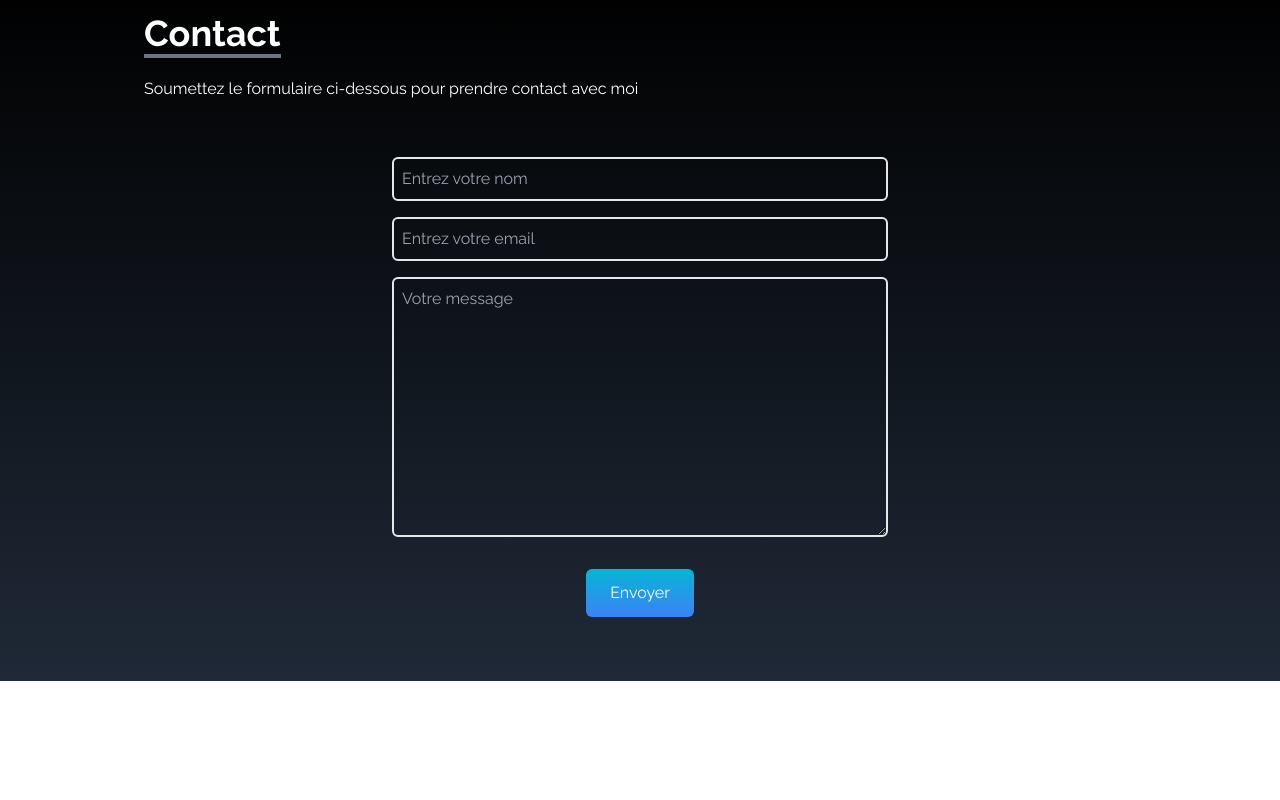
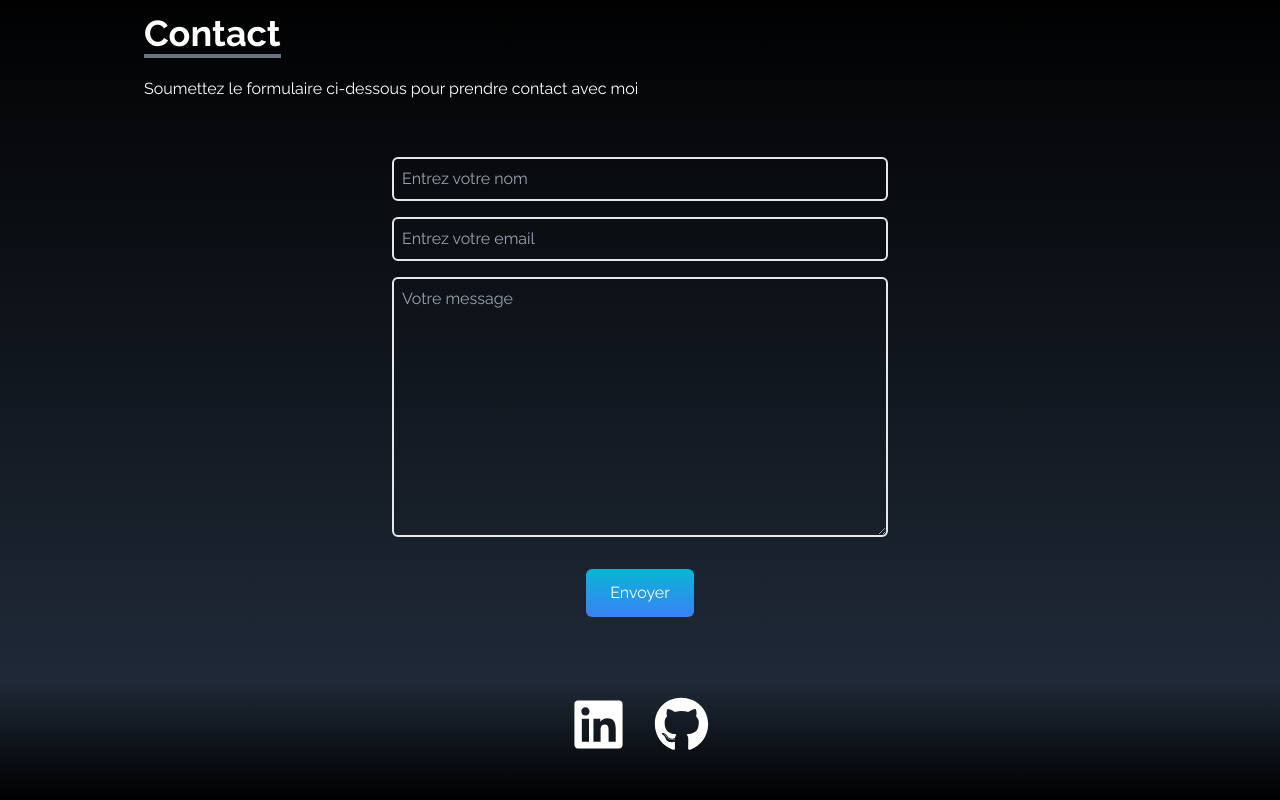
Before and after one commit to Mickaelcor/portfolio, a React (Create React App) app: page / in a window 1280 px wide. Shown: the part 2874-3674 px from the top of the page. Before the commit the page ends 3555 px from the top, so only its background shows below. Built offline with nearby package versions, Linux system fonts and the light colour scheme.

Commit message:
minor modification

```diff
--- a/src/App.js
+++ b/src/App.js
@@ -1,6 +1,7 @@
 import About from "./components/About.jsx";
 import Contact from "./components/Contact.jsx";
 import Experience from "./components/Experience.jsx";
+import Footer from "./components/Footer.jsx";
 import Home from "./components/Home.jsx";
 import NavBar from "./components/NavBar.jsx";
 import Portfolio from "./components/Portfolio.jsx";
@@ -15,6 +16,7 @@ function App() {
       <Portfolio />
       <Experience />
       <Contact />
+      <Footer />
 
       <SocialLinks />
     </div>
--- /dev/null
+++ b/src/components/Footer.jsx
@@ -0,0 +1,40 @@
+import React from 'react';
+import { FaGithub, FaLinkedin } from 'react-icons/fa';
+
+const Footer = () => {
+
+    const links = [
+        {
+            id: 1,
+            style: 'hover:text-sky-500 duration-300',
+            child: (
+                <>
+                    <FaLinkedin size={55} />
+                </>
+            ),
+            href: 'https://www.linkedin.com/in/mickael-correia-67373025a/',
+        },
+        {
+            id: 2,
+            style: 'hover:text-sky-500 duration-300',
+            child: (
+                <>
+                    <FaGithub size={55} />
+                </>
+            ),
+            href: 'https://github.com/Mickaelcor',
+        },
+    ]
+
+    return (
+        <div className='flex justify-center gap-7 bg-gradient-to-b from-gray-800 to-black w-full text-white pb-12'>
+            {links.map(({ id, child, href, style }) => (
+                <div key={id} className={`mt-4 ${style}`}>
+                    <a href={href}>{child}</a>
+                </div>
+            ))}
+        </div>
+    )
+}
+
+export default Footer
```
